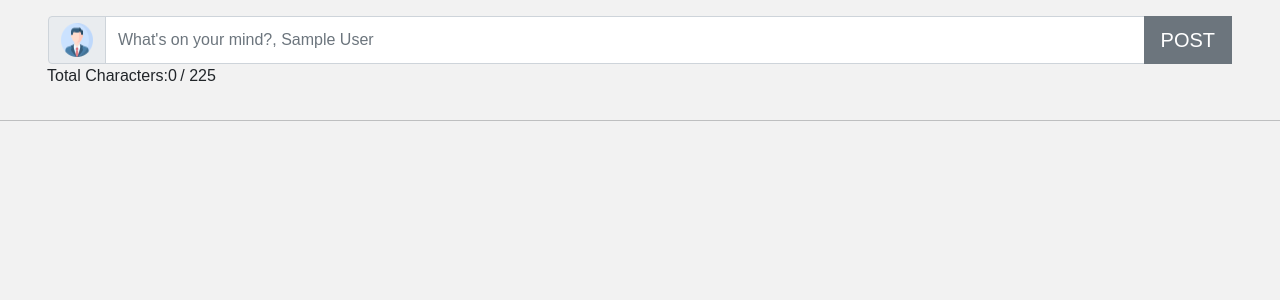
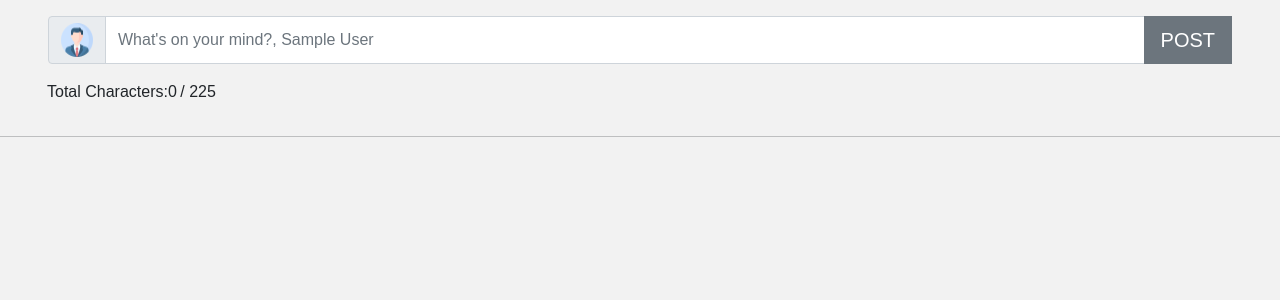
Before and after one commit to donghao0210/GroupProject, a PHP site: page / in a window 1280 px wide. Shown: the part 71-371 px from the top of the page. Run offline with PHP 8.4, Linux system fonts and the light colour scheme; the visitor is signed in with stand-in values (Sample User, id 1).

```diff
--- a/view/index.php
+++ b/view/index.php
@@ -38,7 +38,7 @@
           <input class="form-control" type="text" id="content"  onkeyup="count();" name="content" placeholder="What's on your mind?<?php if(isset($_SESSION['loggedin'])){echo ', '.$_SESSION['name'];}?>"  <?php echo $readonly;?> />
           <div class="post_divider"><hr /></div>
           <button type="submit" name="post_content" id="post_content" class="btn btn-lg btn-secondary"><?php echo $post_btn;?></button>
-          <div  class="input-group">
+          <div class="input-group mt-3 text-end">
             <p id="total">Total Characters:0</p><p>&nbsp;/ 225</p>
           </div>
         </div>
```
